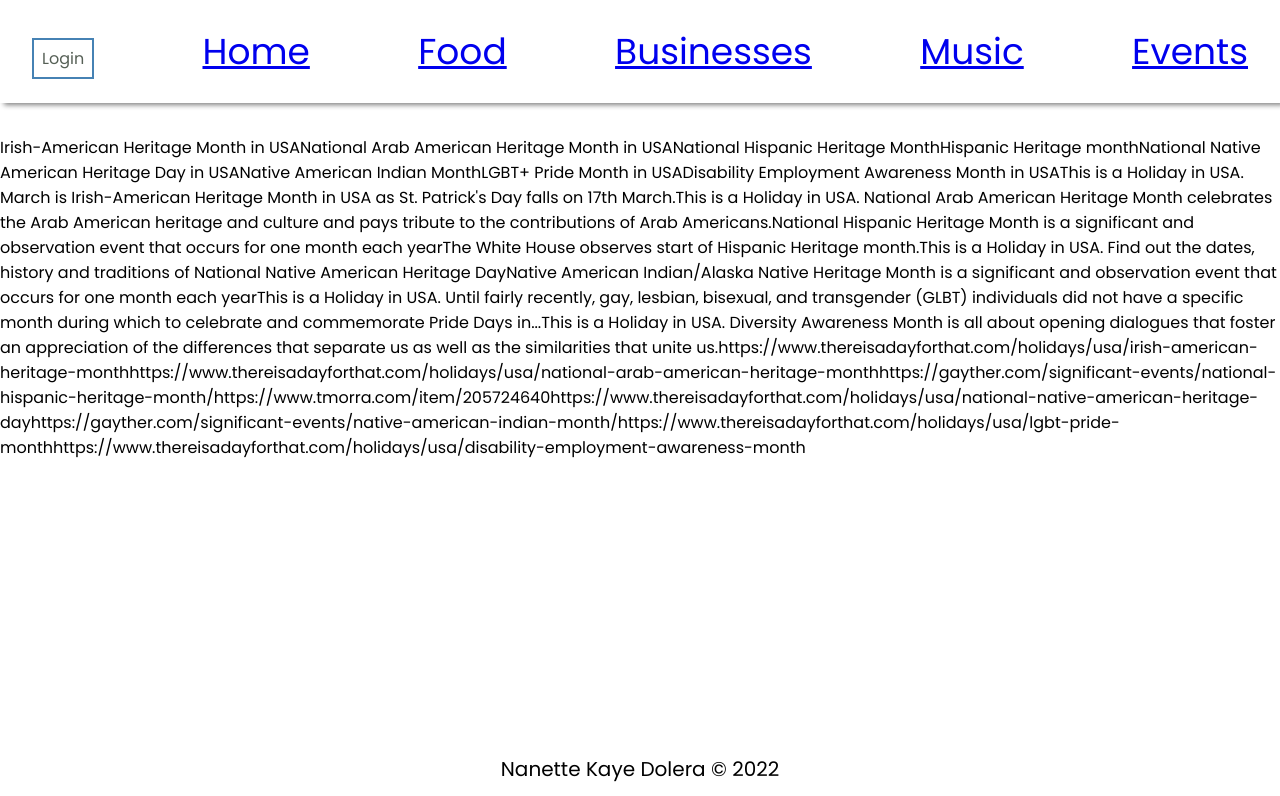
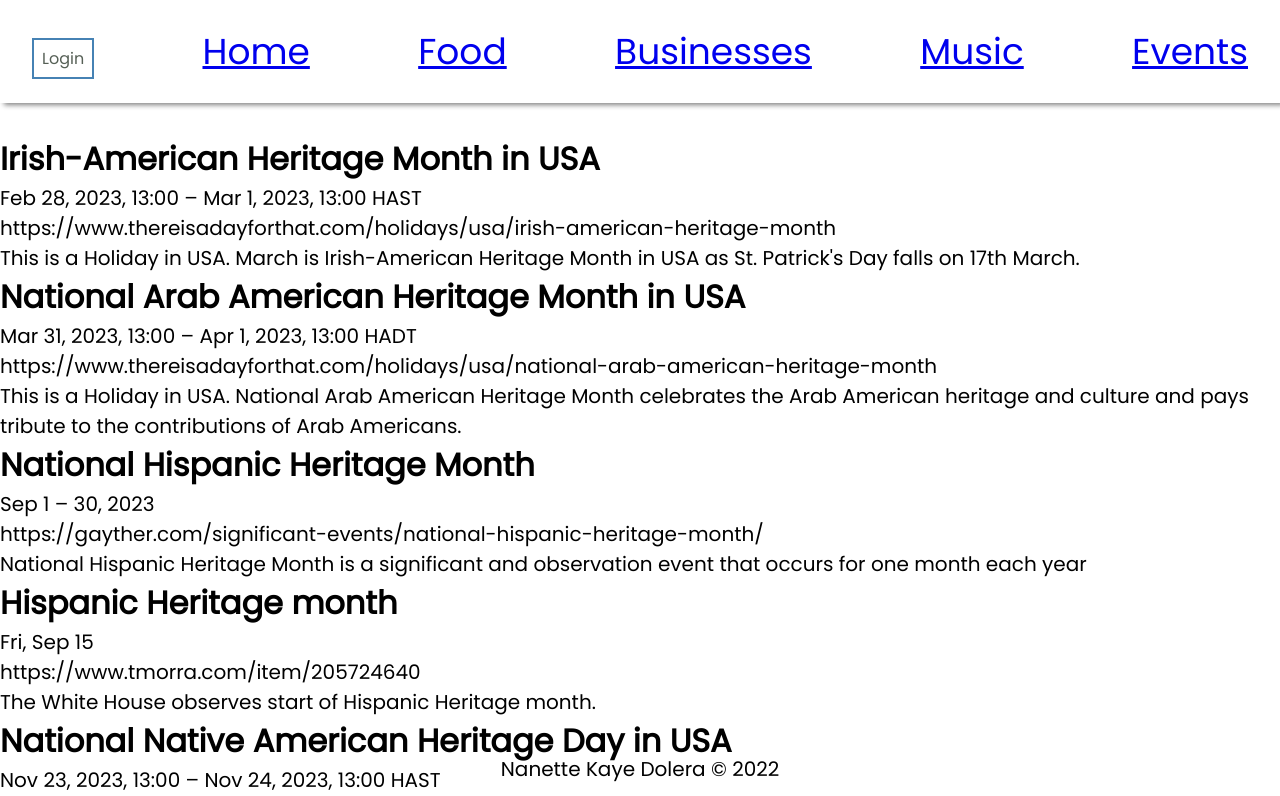
Before and after one commit to NotNanetteKaye/FullStack-capstone2022, a React (Create React App) app in the folder frontend/: page /events in a window 1280 px wide. Shown: the top 796 px of the page. Built offline with nearby package versions, Linux system fonts and the light colour scheme.

Commit message:
Connected EventsPresenter.jsx and EventsMapper.jsx

```diff
--- a/frontend/src/components/EventsMapper/EventsMapper.jsx
+++ b/frontend/src/components/EventsMapper/EventsMapper.jsx
@@ -4,9 +4,9 @@ import EventsPresenter from '../EventsPresenter/EventsPresenter';
 const EventsMapper = ({events}) => {
     return (
         <div>
-            {events.map((event, index) => {
+            {events.map((results, index) => {
                 return (
-                    <EventsPresenter key={index} event={event.events_results} />
+                    <EventsPresenter key={index} results={results.events_results} />
                 )
             })}
         </div>
--- a/frontend/src/components/EventsPresenter/EventsPresenter.jsx
+++ b/frontend/src/components/EventsPresenter/EventsPresenter.jsx
@@ -1,11 +1,19 @@
 import React from 'react';
 
-const EventsPresenter = ({event}) => {
+const EventsPresenter = ({results}) => {
     return (
         <div>
-            {event.map(e => e.title)}
-            {event.map(e => e.description)}
-            {event.map(e => e.link)}
+            {results.map((event, index) => {
+                return (
+                    <div key={index}>
+                        <h1>{event.title}</h1>
+                        <p>{event.date.when}</p>
+                        <p>{event.link}</p>
+                        <p>{event.description}</p>
+
+                    </div>
+                )
+            })}
         </div>
     )
 }
```
